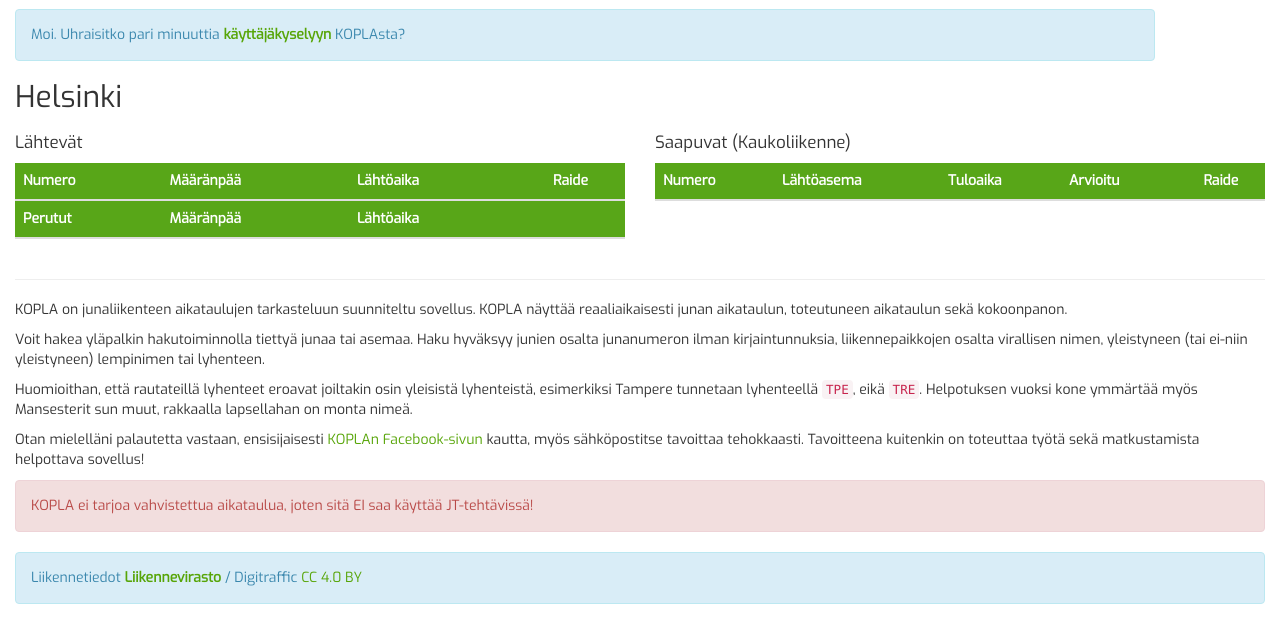
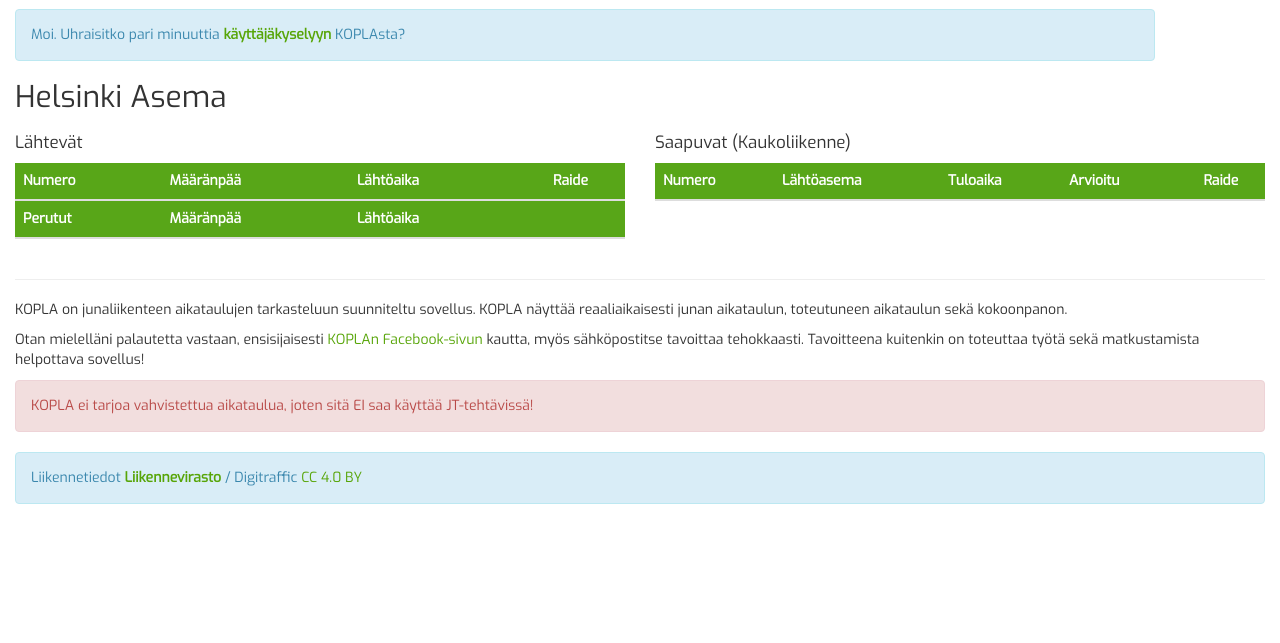
Before and after one commit to ByTS/Kopla, a PHP site: page / in a window 1280 px wide. Shown: the part 51-694 px from the top of the page. Run offline with PHP 8.4, Linux system fonts and the light colour scheme; lists and menus that the app fills with data are empty; some libraries are stand-ins or nearby versions.

Commit message:
index text modifications

```diff
--- a/index.php
+++ b/index.php
@@ -38,7 +38,7 @@
     <div class="container-fluid">
       <div class="row container">
       <div class="alert alert-info">Moi. Uhraisitko pari minuuttia <a href="https://fi.surveymonkey.com/r/KD5HDNT"><strong>käyttäjäkyselyyn</strong></a> KOPLAsta?</div>
-        <h2>Helsinki</h2>
+        <h2>Helsinki Asema</h2>
       </div>
       <div class="row" ng-controller="etusivu">
         <div class="col-md-6">
@@ -159,8 +159,6 @@
       <div class="col-md-12">
         <div class="alert alert-info hidden" role="alert">Moi. Uhraisitko pari minuuttia <a href="https://fi.surveymonkey.com/r/KD5HDNT"><strong>käyttäjäkyselyyn</strong></a> KOPLAsta?</div>
         <p>KOPLA on junaliikenteen aikataulujen tarkasteluun suunniteltu sovellus. KOPLA näyttää reaaliaikaisesti junan aikataulun, toteutuneen aikataulun sekä kokoonpanon.</p>
-        <p>Voit hakea yläpalkin hakutoiminnolla tiettyä junaa tai asemaa. Haku hyväksyy junien osalta junanumeron ilman kirjaintunnuksia, liikennepaikkojen osalta virallisen nimen, yleistyneen (tai ei-niin yleistyneen) lempinimen tai lyhenteen.</p>
-        <p>Huomioithan, että rautateillä lyhenteet eroavat joiltakin osin yleisistä lyhenteistä, esimerkiksi Tampere tunnetaan lyhenteellä <code>TPE</code>, eikä <code>TRE</code>. Helpotuksen vuoksi kone ymmärtää myös Mansesterit sun muut, rakkaalla lapsellahan on monta nimeä.</p>
         <p>Otan mielelläni palautetta vastaan, ensisijaisesti <a href="http://www.facebook.com/KOPLAapp">KOPLAn Facebook-sivun</a> kautta, myös sähköpostitse tavoittaa tehokkaasti. Tavoitteena kuitenkin on toteuttaa työtä sekä matkustamista helpottava sovellus!</p>
         <div class="alert alert-danger" role="alert">KOPLA ei tarjoa vahvistettua aikataulua, joten sitä EI saa käyttää JT-tehtävissä!</div>
         <div class="alert alert-info">
```
